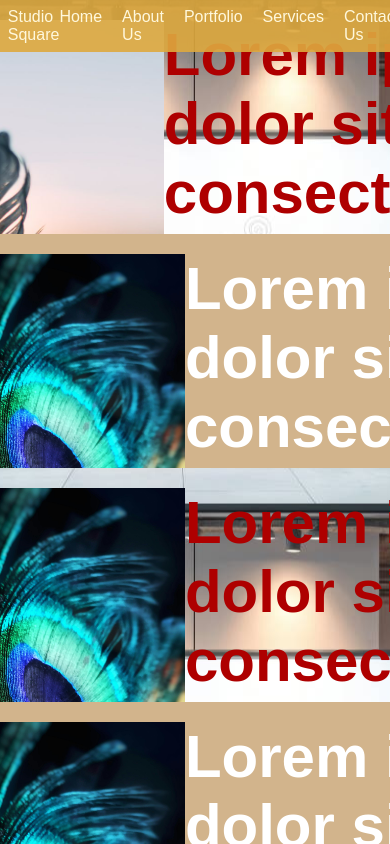
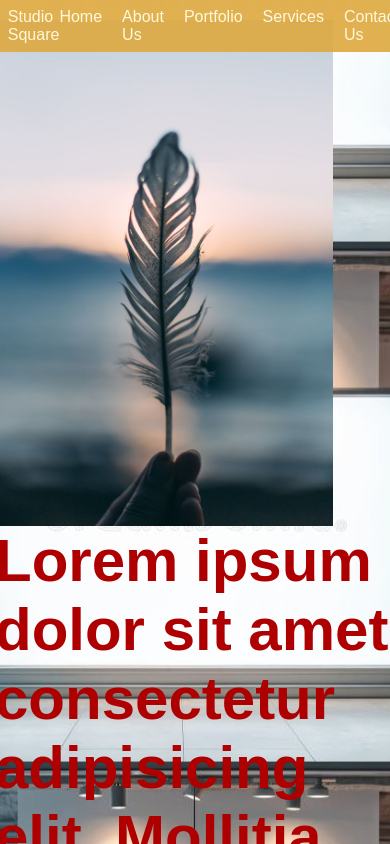
Before and after one commit to User-09029/profile-card, a plain HTML site: page Landing-Page-Responsive/Landing-page.html in a window 390 px wide. Shown: the top 844 px of the page. Drawn offline with Linux system fonts and the light colour scheme.

Commit message:
responsive mobile issue fixed

```diff
--- a/Landing-Page-Responsive/Landing-page.css
+++ b/Landing-Page-Responsive/Landing-page.css
@@ -30,7 +30,7 @@ body {
 }
 .Section-transparent{
     background: transparent;
-    height: 50vw;
+    height: 50vh;
     display: grid;
     grid-template-columns: 2fr 1fr;
     justify-content: center;
@@ -46,7 +46,7 @@ body {
 }
 .Section-shaded{
     background: tan;
-    height: 50vw;
+    height: 50vh;
     display: grid;
     grid-template-columns: 2fr 1fr;
     justify-content: center;
@@ -113,3 +113,12 @@ a{
     font-size: 14px;
     color: #aaa;
 }
+@media(max-width: 600px){
+    .Section-transparent,
+    .Section-shaded{
+        display: grid ;
+        grid-template-columns: 1fr;
+        height: 100vh;
+    }
+
+    }
```
